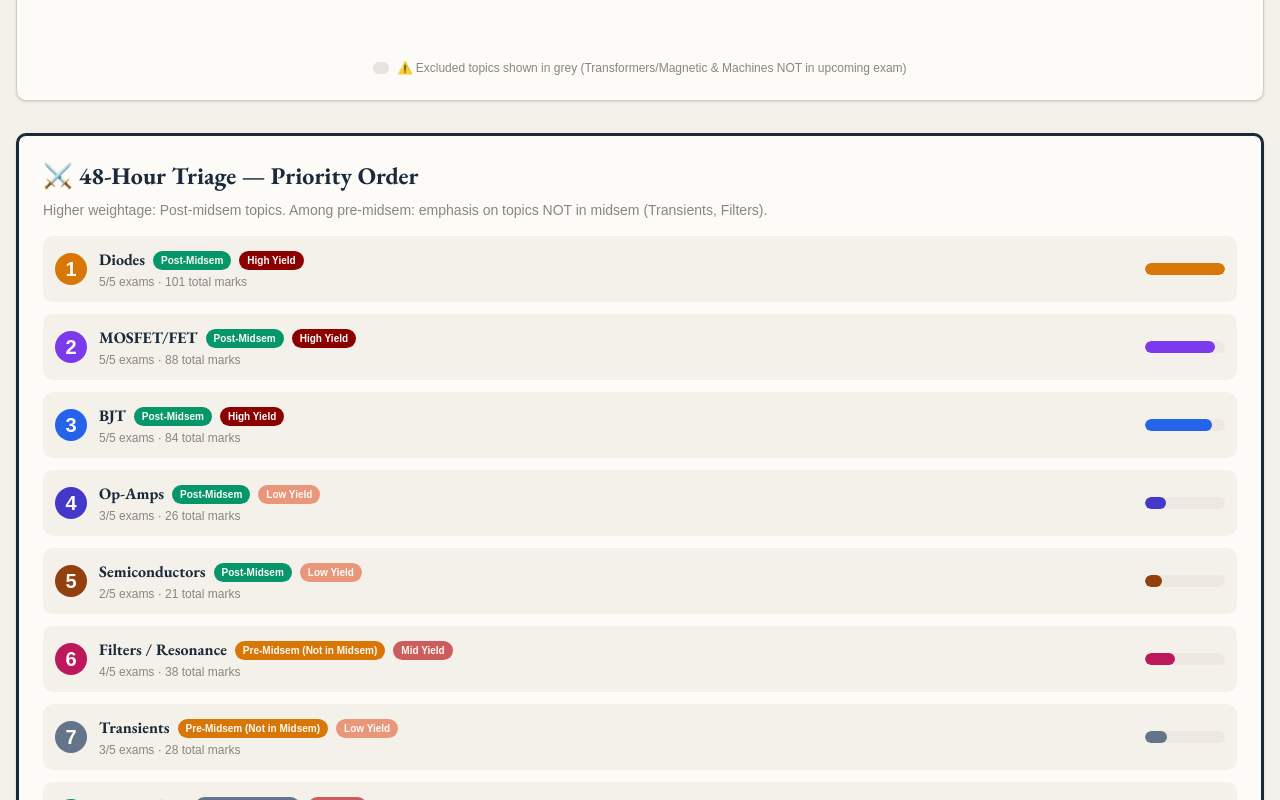
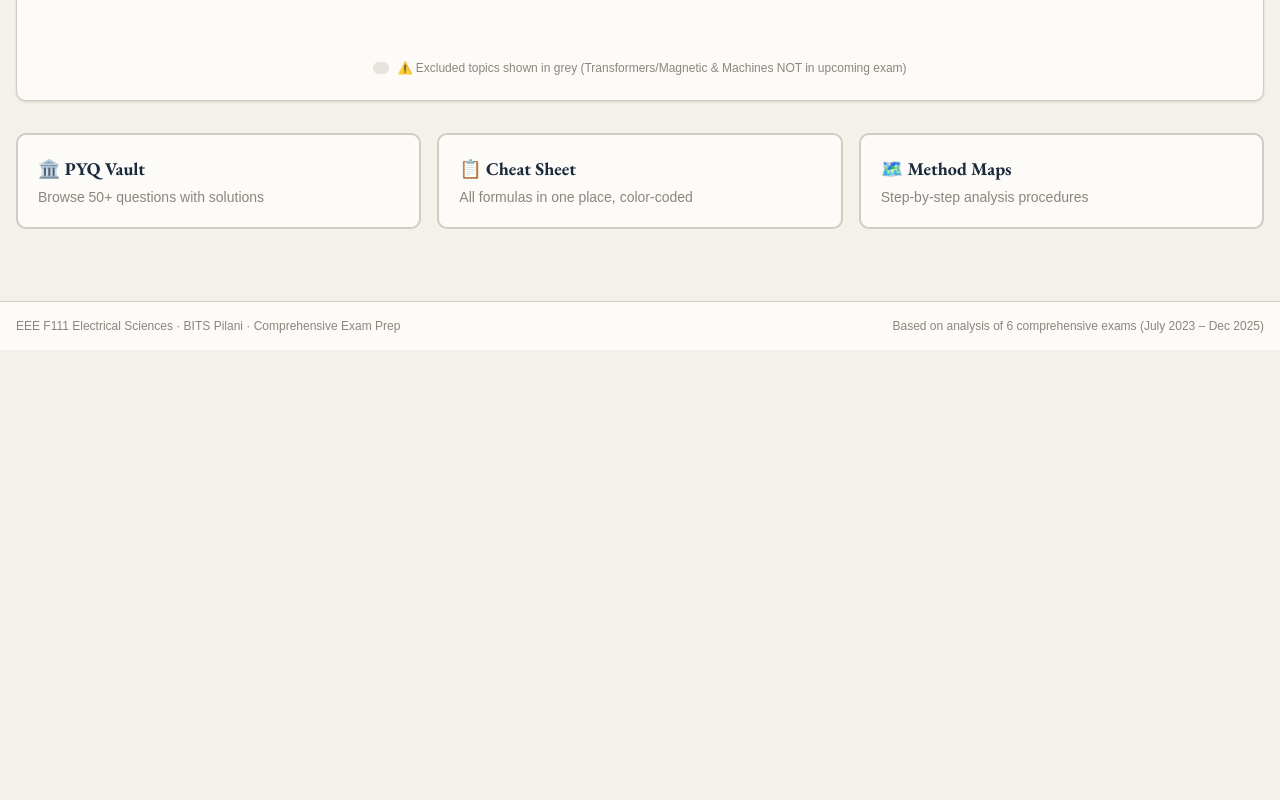
Before and after one commit to goodboysupreme/esrevision, a Next.js app: page / in a window 1280 px wide. Shown: the part 960-1760 px from the top of the page. After the commit the page ends 1310 px from the top, so only its background shows below. Built offline with nearby package versions, Linux system fonts and the light colour scheme; a web font is replaced by a local one.

Commit message:
Remove 48-hour triage section from War Room

```diff
--- a/src/components/WarRoom.tsx
+++ b/src/components/WarRoom.tsx
@@ -2,23 +2,11 @@
 
 import { FC } from 'react';
 import TopicChart from './TopicChart';
-import { TOPICS, YIELD_COLORS } from '@/data/topics';
-
 interface WarRoomProps {
   onNavigate: (tabId: string) => void;
 }
 
 const WarRoom: FC<WarRoomProps> = ({ onNavigate }) => {
-  const includedTopics = TOPICS.filter(t => t.category !== 'excluded');
-  const postMidsem = includedTopics.filter(t => t.category === 'post-midsem');
-  const preMidsemExtra = includedTopics.filter(t => t.category === 'pre-midsem-extra');
-  const preMidsemCore = includedTopics.filter(t => t.category === 'pre-midsem-core');
-
-  const triageOrder = [
-    ...postMidsem.sort((a, b) => b.totalMarks - a.totalMarks),
-    ...preMidsemExtra.sort((a, b) => b.totalMarks - a.totalMarks),
-    ...preMidsemCore.sort((a, b) => b.totalMarks - a.totalMarks),
-  ];
 
   return (
     <div className="space-y-8">
@@ -66,63 +54,6 @@ const WarRoom: FC<WarRoomProps> = ({ onNavigate }) => {
         <TopicChart showExcluded={true} height={450} />
       </div>
 
-      {/* 48hr Triage */}
-      <div className="bg-cream border-[3px] border-navy rounded-lg p-6 shadow-sm">
-        <h2 className="font-heading text-2xl font-bold text-navy mb-2">
-          ⚔️ 48-Hour Triage — Priority Order
-        </h2>
-        <p className="font-ui text-sm text-muted-text mb-4">
-          Higher weightage: Post-midsem topics. Among pre-midsem: emphasis on topics NOT in midsem (Transients, Filters).
-        </p>
-
-        <div className="space-y-3">
-          {triageOrder.map((topic, idx) => (
-            <div
-              key={topic.id}
-              className="flex items-center gap-3 bg-parchment rounded-lg p-3 hover:shadow-md transition-shadow"
-            >
-              <div
-                className="font-ui text-xl font-bold w-8 h-8 rounded-full flex items-center justify-center text-cream"
-                style={{ backgroundColor: topic.color }}
-              >
-                {idx + 1}
-              </div>
-              <div className="flex-1 min-w-0">
-                <div className="flex items-center gap-2 flex-wrap">
-                  <span className="font-heading font-bold text-navy">{topic.name}</span>
-                  <span
-                    className="font-ui text-[10px] font-semibold px-2 py-0.5 rounded-full text-cream"
-                    style={{ backgroundColor: topic.category === 'post-midsem' ? '#059669' : topic.category === 'pre-midsem-extra' ? '#d97706' : '#64748b' }}
-                  >
-                    {topic.categoryLabel}
-                  </span>
-                  <span
-                    className="font-ui text-[10px] font-semibold px-2 py-0.5 rounded-full text-cream"
-                    style={{ backgroundColor: YIELD_COLORS[topic.yieldLevel] }}
-                  >
-                    {topic.yieldLabel}
-                  </span>
-                </div>
-                <div className="font-ui text-xs text-muted-text mt-0.5">
-                  {topic.examsAppeared}/5 exams · {topic.totalMarks} total marks
-                </div>
-              </div>
-              <div
-                className="w-20 h-3 rounded-full overflow-hidden bg-secondary"
-              >
-                <div
-                  className="h-full rounded-full"
-                  style={{
-                    width: `${Math.min((topic.totalMarks / 101) * 100, 100)}%`,
-                    backgroundColor: topic.color,
-                  }}
-                />
-              </div>
-            </div>
-          ))}
-        </div>
-      </div>
-
       {/* Quick Links */}
       <div className="grid grid-cols-1 md:grid-cols-3 gap-4">
         <button
```
